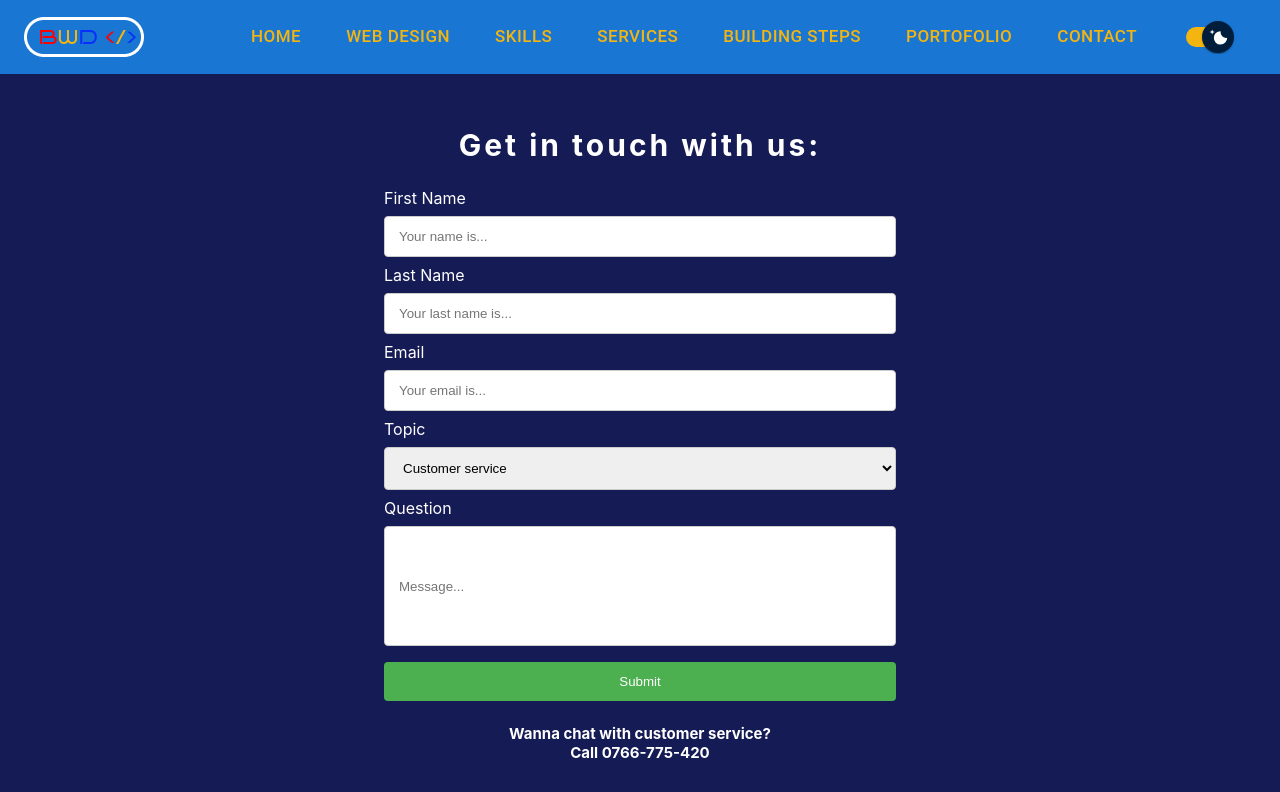
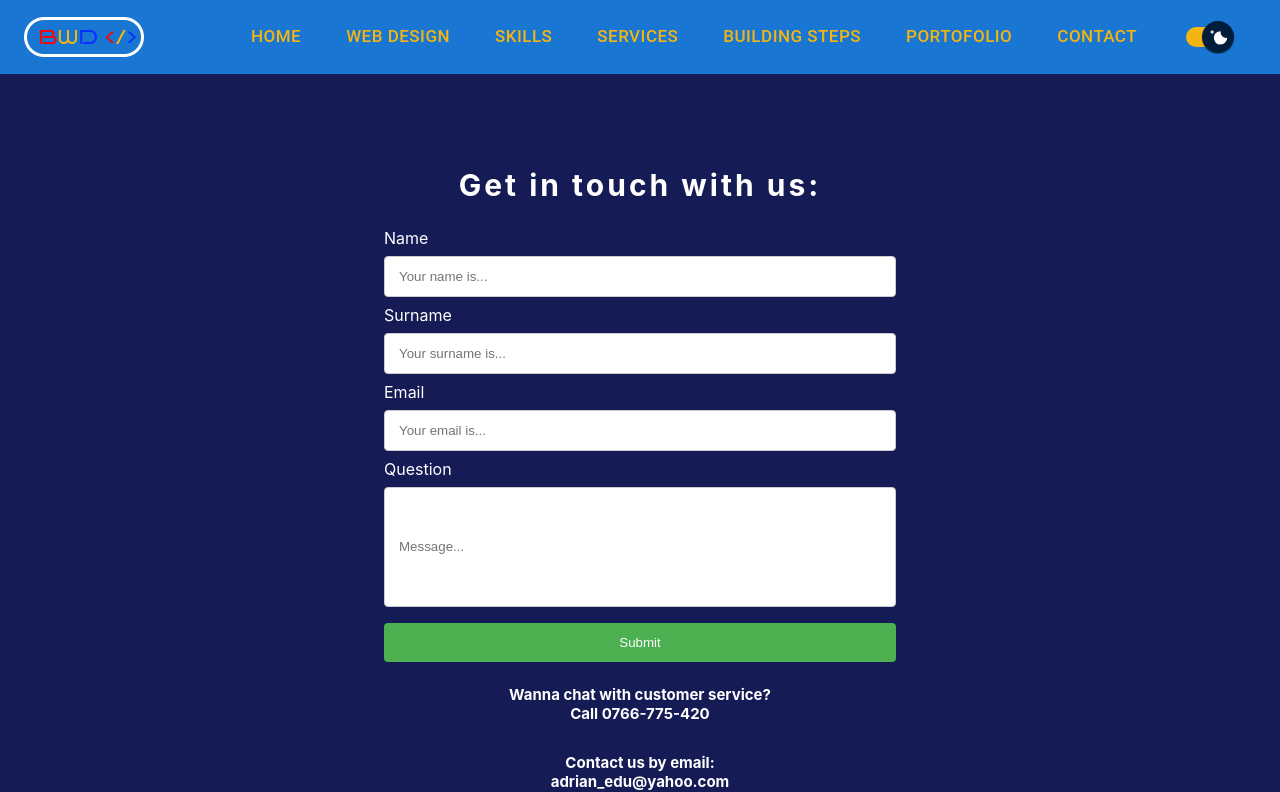
Before and after one commit to Adrian-Edu/best-web-design, a React (Create React App) app: page /contact in a window 1280 px wide. Shown: the top 792 px of the page. Built offline with nearby package versions, Linux system fonts and the light colour scheme.

Commit message:
un pic si termin inputul

```diff
--- a/src/pages/contact/contact.css
+++ b/src/pages/contact/contact.css
@@ -4,6 +4,12 @@
   align-items: center;
   justify-content: center;
   height: 100vh;
+}
+
+.container-contact > form {
+  display: flex;
+  flex-direction: column;
+  width: 30%;
 }
 
 .container-contact > p {
--- a/src/pages/contact/contact.jsx
+++ b/src/pages/contact/contact.jsx
@@ -3,19 +3,24 @@ import "./contact.css";
 
 function Contact(props) {
   const [message, setMessage] = useState({
-    firstname: "",
-    lastname: "",
+    name: "",
+    surname: "",
     email: "",
     question: "",
   });
 
+  const [errorName, setErrorName] = useState(false);
+  const [errorSurname, setErrorSurname] = useState(false);
+  const [errorEmail, setErrorEmail] = useState(false);
+  const [errorQuestion, setErrorQuestion] = useState(false);
   const [messageSubmit, setMessageSubmit] = useState(false);
+  const [submit, setSubmit] = useState("");
 
   const handleNameInput = (e) => {
-    setMessage({ ...message, firstname: e.target.value });
+    setMessage({ ...message, name: e.target.value });
   };
 
-  const handleLastNameInput = (e) => {
+  const handleSurnameInput = (e) => {
     setMessage({ ...message, lastname: e.target.value });
   };
 
@@ -28,13 +33,56 @@ function Contact(props) {
   };
 
   const handleSubmit = (e) => {
-    e.prevent.default();
+    e.preventDefault();
     setMessageSubmit(true);
+
+    setSubmit(
+      message.name +
+        " " +
+        message.surname +
+        " " +
+        message.email +
+        " " +
+        message.question
+    );
+
+    if (
+      message.name === "" &&
+      message.surname === "" &&
+      message.email === "" &&
+      message.question === ""
+    ) {
+      return (
+        setErrorName(true) +
+        setErrorSurname(true) +
+        setErrorQuestion(true) +
+        setErrorEmail(true)
+      );
+    } else if (message.name === "") {
+      return setErrorName(true);
+    } else if (message.surname === "") {
+      return setErrorSurname(true);
+    } else if (message.email === "") {
+      return setErrorEmail(true);
+    } else if (message.question === "") {
+      return setErrorQuestion(true);
+    } else {
+      setMessageSubmit(true) && setErrorName(false);
+      setErrorSurname(false);
+      setErrorEmail(false);
+      setErrorQuestion(false);
+    }
+
+    setErrorName(false);
+    setErrorSurname(false);
+    setErrorEmail(false);
+    setErrorQuestion(false);
   };
 
   return (
     <section>
-      <div
+      <form
+        onSubmit={handleSubmit}
         className="container-contact"
         style={{ backgroundColor: `${props.background}` }}
       >
@@ -45,7 +93,7 @@ function Contact(props) {
           for="fname"
           onChange={handleNameInput}
         >
-          First Name
+          Name
         </label>
         <input
           type="text"
@@ -53,16 +101,26 @@ function Contact(props) {
           name="firstname"
           placeholder="Your name is..."
         ></input>
+        {errorName ? (
+          <div>
+            <span>Please fill in the name field!</span>
+          </div>
+        ) : null}
         <label style={{ color: `${props.textColor}` }} for="lname">
-          Last Name
+          Surname
         </label>
         <input
           type="text"
           id="lname"
           name="lastname"
-          placeholder="Your last name is..."
-          onChange={handleLastNameInput}
+          placeholder="Your surname is..."
+          onChange={handleSurnameInput}
         ></input>
+        {errorSurname ? (
+          <div>
+            <span>Please fill in the surname field! </span>{" "}
+          </div>
+        ) : null}
         <label style={{ color: `${props.textColor}` }} for="email">
           Email
         </label>
@@ -73,14 +131,11 @@ function Contact(props) {
           placeholder="Your email is..."
           onChange={handleEmailInput}
         ></input>
-        <label style={{ color: `${props.textColor}` }} for="subject">
-          Topic
-        </label>
-        <select id="country" name="country">
-          <option value="customer">Customer service</option>
-          <option value="requisition">Requisition for offers</option>
-          <option value="other">Other</option>
-        </select>
+        {errorEmail ? (
+          <div>
+            <span>Please fill your email!</span>{" "}
+          </div>
+        ) : null}
         <label style={{ color: `${props.textColor}` }} for="fname">
           Question
         </label>
@@ -92,10 +147,21 @@ function Contact(props) {
           placeholder="Message..."
           onChange={handleQuestionInput}
         ></input>
+        {errorQuestion ? (
+          <div>
+            <span>Please fill the question!</span>{" "}
+          </div>
+        ) : null}
         <input type="submit" value="Submit"></input>
         {messageSubmit ? (
           <div style={{ color: `${props.textColor}` }} for="fname">
             Your message has been successfully sent!
+          </div>
+        ) : null}
+
+        {messageSubmit ? (
+          <div>
+            <p>{submit}</p>
           </div>
         ) : null}
 
@@ -106,7 +172,7 @@ function Contact(props) {
         <p className="contact-p" style={{ color: `${props.textColor}` }}>
           Contact us by email: <br /> adrian_edu@yahoo.com
         </p>
-      </div>
+      </form>
     </section>
   );
 }
```
